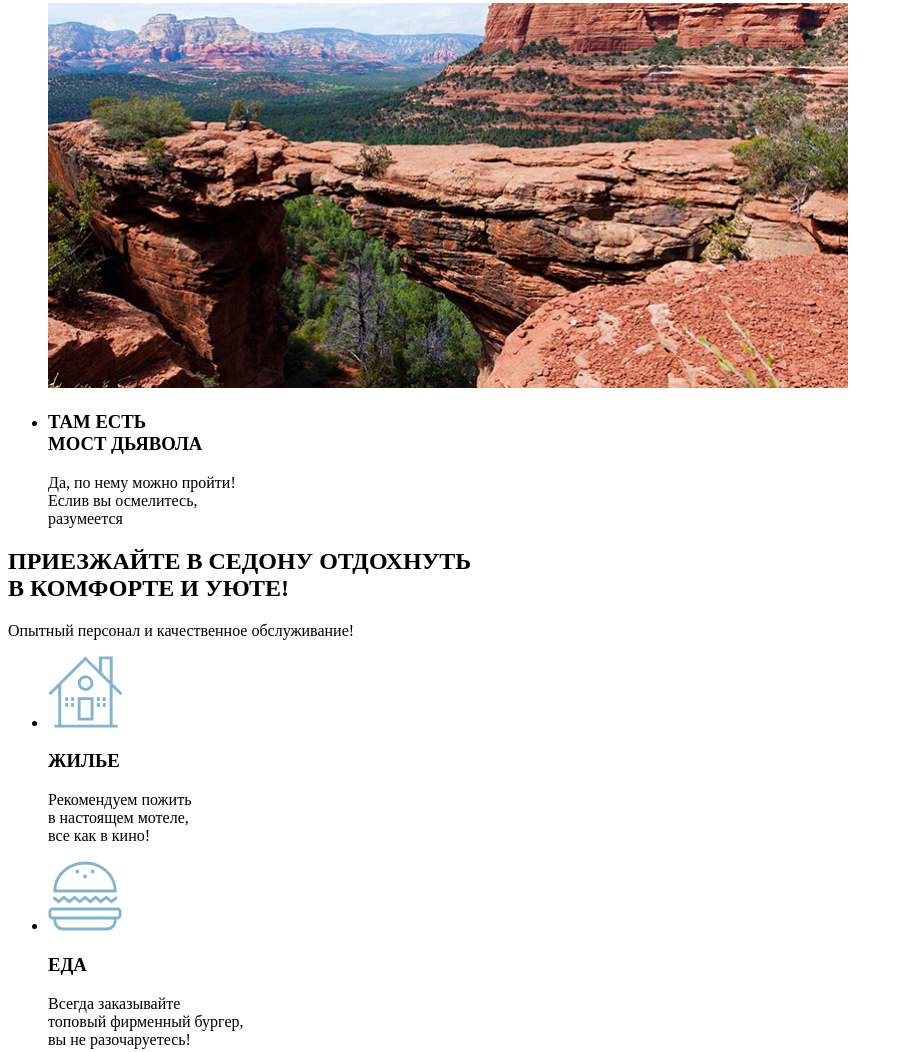
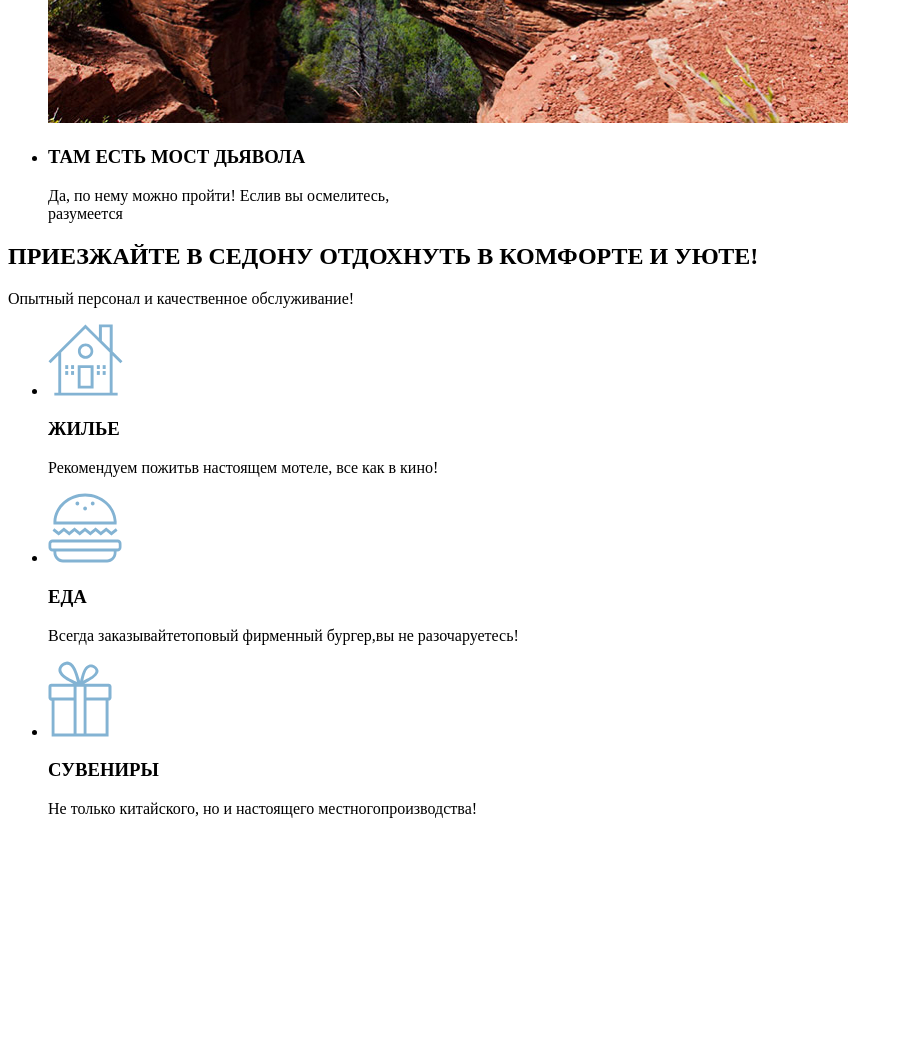
Before and after one commit to htmlacademy-htmlcss/2528903-sedona-2, a plain HTML site: page index.html in a window 1280 px wide. Shown: the part 1860-2912 px from the top of the page, without its empty margins (0-903 px from the left). After the commit the page ends 2694 px from the top, so only its background shows below. Drawn offline with Linux system fonts and the light colour scheme; a web font is replaced by a local one.

Commit message:
Add files via upload

```diff
--- a/index.html
+++ b/index.html
@@ -47,62 +47,58 @@
     </header>
 
     <main class="main-index">
-      <h1>Welcome
-        <br><i>-to the gorgeous-</i>
-        <br>SEDONA
-        <br><i>&quot;Because the Grand
-        <br>Canyon sucks!&quot;</i></h1>
+      <h1>Welcome<i>-to the gorgeous-</i>SEDONA<i>&quot;Because the Grand Canyon sucks!&quot;</i></h1>
       <img src="images/main-background.jpg" alt="Горы" width="1200" height="485">
 
       <section class="advantages">
-        <h2 class="advantages-title">СЕДОНА - НЕБОЛЬШОЙ ГОРОДОКЕ В АРИЗОНЕ, <br>ЗАСЛУЖИВАЮЩИЙ БОЛЬШЕГО!</h2>
+        <h2 class="advantages-title">СЕДОНА - НЕБОЛЬШОЙ ГОРОДОКЕ В АРИЗОНЕ, ЗАСЛУЖИВАЮЩИЙ БОЛЬШЕГО!</h2>
           <p class="advantages-subtitle">Рассмотрим причины, по которым Седона круче, чем Гранд-Каньон!</p>
             <ul class="advantages-list">
               <li class="advantages-item">
                 <h3 class="advantages-reason">НАСТОЯЩИЙ ГОРОДОК</h3>
-                  <p class="advantages-description">Седона - не аттракцион для <br>туристов, там течет своя <br>жизнь</p>
+                  <p class="advantages-description">Седона - не аттракцион для туристов, там течет своя жизнь</p>
               </li>
               <img src="images/section-building.jpg" alt="Американские кафе в стилизации двухвековой давности на фоне гор"
               width="800" height="385">
               <li class="advantages-item">
                 <h3 class="advantages-reason">НЕБОЛЬШАЯ ПЛОЩАДЬ</h3>
-                  <p class="advantages-description">Все достопримечательности <br>находятся очень близко</p>
+                  <p class="advantages-description">Все достопримечательности находятся очень близко</p>
               </li>
               <li class="advantages-item">
                 <h3 class="advantages-reason">КРАСИВАЯ ДОРОГА</h3>
-                  <p class="advantages-description">Ехать в Седону из Лас-Вегаса <br>совсем не скучно!</p>
+                  <p class="advantages-description">Ехать в Седону из Лас-Вегаса совсем не скучно!</p>
               </li>
               <li class="advantages-item">
                 <h3 class="advantages-reason">МАЛО ТУРИСТОВ</h3>
-                  <p class="advantages-description">Большинство едет в Гранд <br>Каньон и толпится там</p>
+                  <p class="advantages-description">Большинство едет в Гранд Каньон и толпится там</p>
               </li>
               <img src="images/section-mountains.jpg" alt="Горы вперемешку с деревьями" width="800" height="385">
               <li class="advantages-item">
-                <h3 class="advantages-reason">ТАМ ЕСТЬ <br>МОСТ ДЬЯВОЛА</h3>
-                  <p class="advantages-description">Да, по нему можно пройти! <br>Еслив вы осмелитесь,
+                <h3 class="advantages-reason">ТАМ ЕСТЬ МОСТ ДЬЯВОЛА</h3>
+                  <p class="advantages-description">Да, по нему можно пройти! Еслив вы осмелитесь,
                     <br>разумеется</p>
               </li>
             </ul>
           </section>
 
           <section class="comfort">
-            <h2 class="comfort-title">ПРИЕЗЖАЙТЕ В СЕДОНУ ОТДОХНУТЬ <br>В КОМФОРТЕ И УЮТЕ!</h2>
+            <h2 class="comfort-title">ПРИЕЗЖАЙТЕ В СЕДОНУ ОТДОХНУТЬ В КОМФОРТЕ И УЮТЕ!</h2>
             <p class="comfort-subtitle">Опытный персонал и качественное обслуживание!</p>
             <ul class="comfort-list">
               <li class="comfort-item">
                 <img src="images/section-motel.svg" width="75" height="72">
                 <h3 class="comfort-reason">ЖИЛЬЕ</h3>
-                <p class="comfort-description">Рекомендуем пожить<br>в настоящем мотеле,<br> все как в кино!</p>
+                <p class="comfort-description">Рекомендуем пожитьв настоящем мотеле, все как в кино!</p>
               </li>
               <li class="comfort-item">
                 <img src="images/section-food.svg" width="74" height="70">
                 <h3 class="comfort-reason">ЕДА</h3>
-                <p class="comfort-description">Всегда заказывайте<br>топовый фирменный бургер,<br>вы не разочаруетесь!</p>
+                <p class="comfort-description">Всегда заказывайтетоповый фирменный бургер,вы не разочаруетесь!</p>
               </li>
               <li class="comfort-item">
                 <img src="images/section-gift.svg" width="64" height="76">
                 <h3 class="comfort-reason">СУВЕНИРЫ</h3>
-                <p class="comfort-description">Не только китайского,<br> но и настоящего местного<br>производства!</p>
+                <p class="comfort-description">Не только китайского, но и настоящего местногопроизводства!</p>
               </li>
             </ul>
           </section>
```
